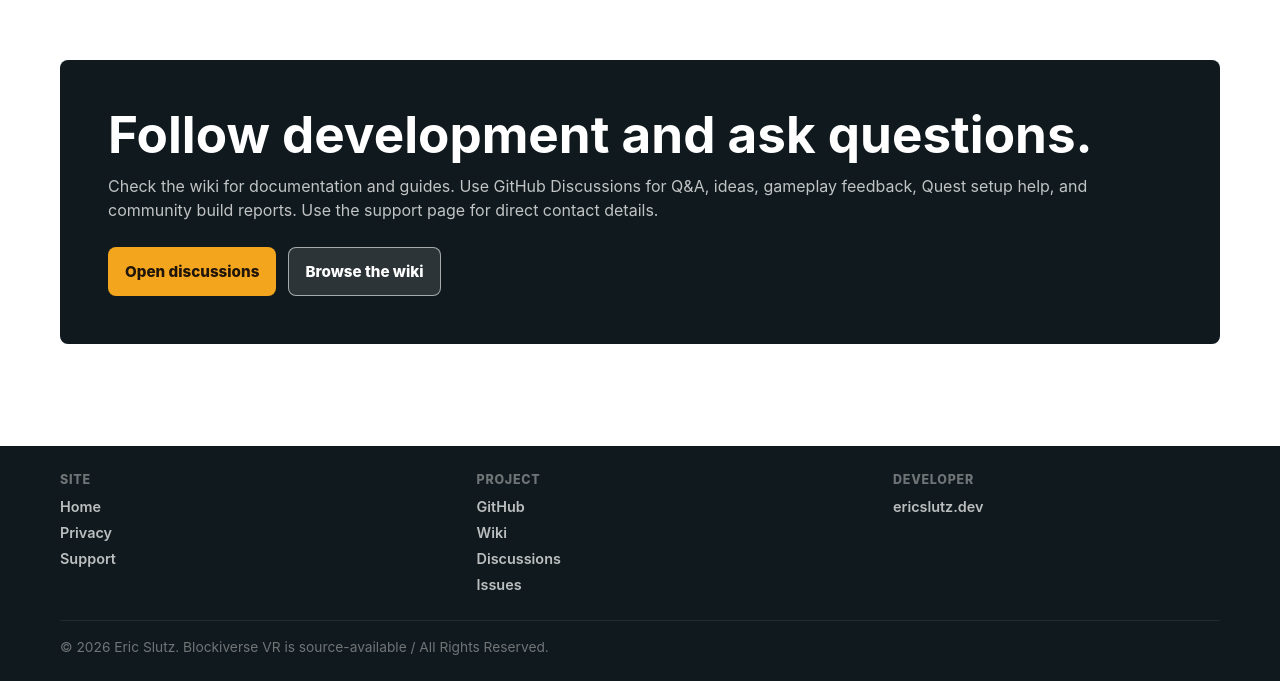
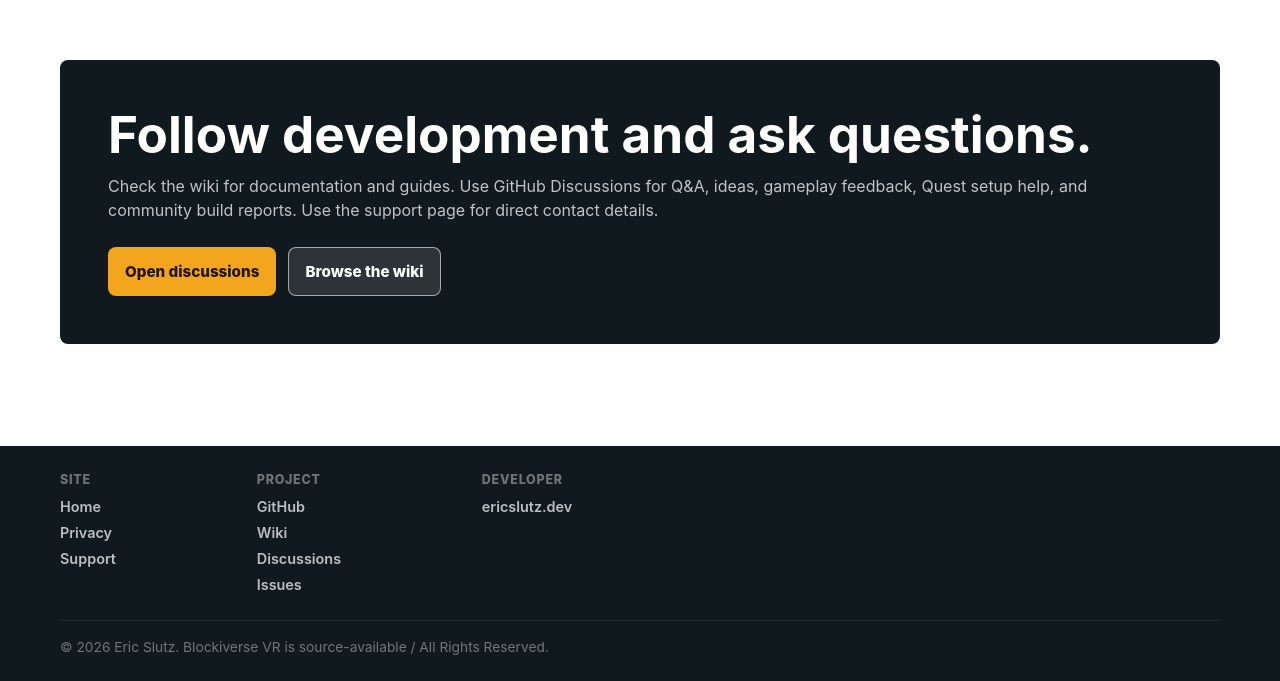
Before and after one commit to eslutz/Blockiverse-VR-Website, an Eleventy site: page src/index.njk in a window 1280 px wide. Shown: the part 2156-2837 px from the top of the page. Built offline with nearby package versions, Linux system fonts and the light colour scheme; Eleventy itself is replaced by a stand-in of ours; files that its build step writes are made by us from their sources.

Commit message:
Adjust footer column spacing

```diff
--- a/src/assets/styles.css
+++ b/src/assets/styles.css
@@ -472,8 +472,9 @@ p {
   width: min(var(--max), calc(100% - 40px));
   margin: 0 auto;
   display: grid;
-  grid-template-columns: repeat(3, minmax(0, 1fr));
-  gap: 2rem clamp(2rem, 7vw, 6rem);
+  grid-template-columns: repeat(3, auto);
+  justify-content: start;
+  gap: 2rem clamp(6rem, 11vw, 9rem);
   padding: 1.75rem 0 1.6rem;
 }
 
```
